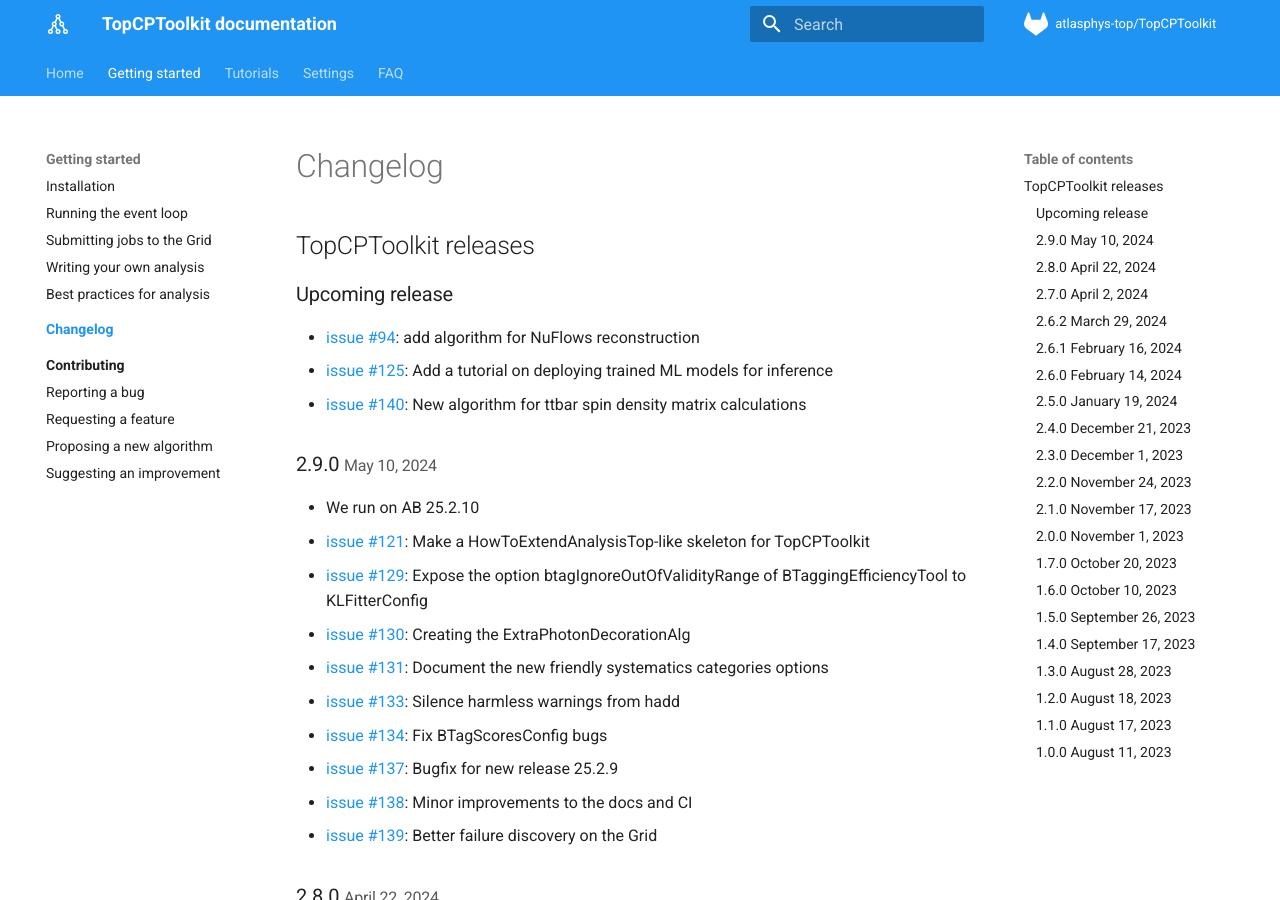
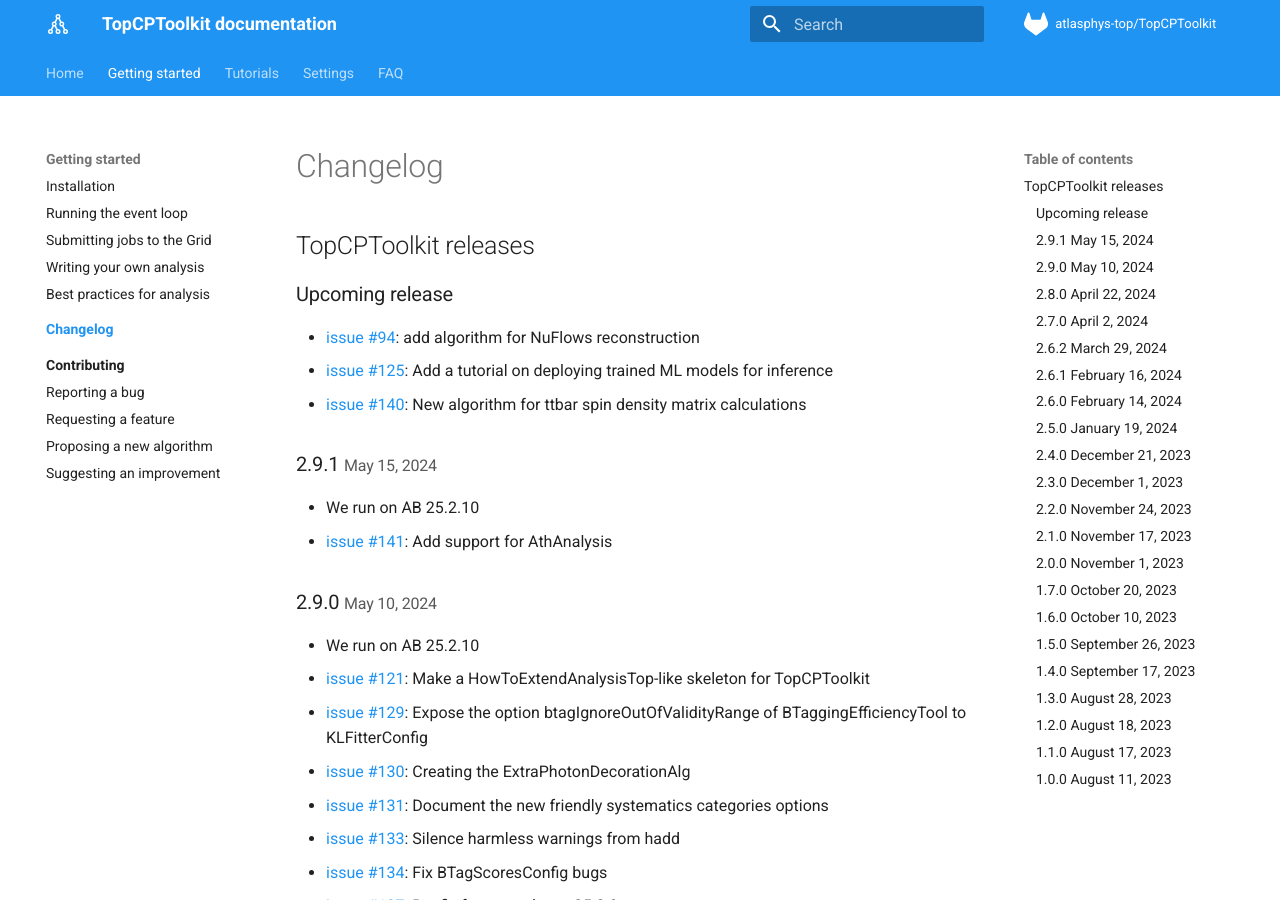
Before and after one commit to SuperNova76/TopCPToolKit, an MkDocs documentation site: the page built from docs/changelog/index.md, in a window 1280 px wide and 900 px high. Built offline with MkDocs 1.6.1 and Material for MkDocs 9.7.7, drawn with Linux system fonts in a browser that asks for light colours.

Commit message:
Update changelog

```diff
--- a/docs/changelog/index.md
+++ b/docs/changelog/index.md
@@ -6,6 +6,10 @@
 - [issue #94](https://gitlab.cern.ch/atlasphys-top/reco/TopCPToolkit/-/issues/94): add algorithm for NuFlows reconstruction
 - [issue #125](https://gitlab.cern.ch/atlasphys-top/reco/TopCPToolkit/-/issues/125): Add a tutorial on deploying trained ML models for inference
 - [issue #140](https://gitlab.cern.ch/atlasphys-top/reco/TopCPToolkit/-/issues/140): New algorithm for ttbar spin density matrix calculations
+
+### 2.9.1 <small>May 15, 2024</small>
+- We run on AB 25.2.10
+- [issue #141](https://gitlab.cern.ch/atlasphys-top/reco/TopCPToolkit/-/issues/141): Add support for AthAnalysis
 
 ### 2.9.0 <small>May 10, 2024</small>
 - We run on AB 25.2.10
```
